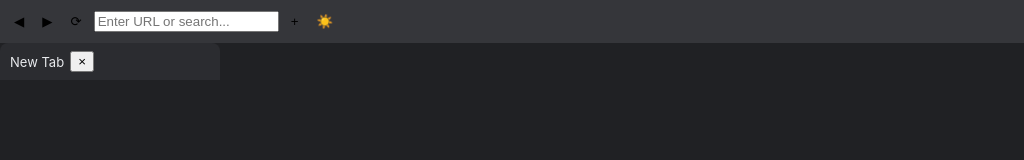
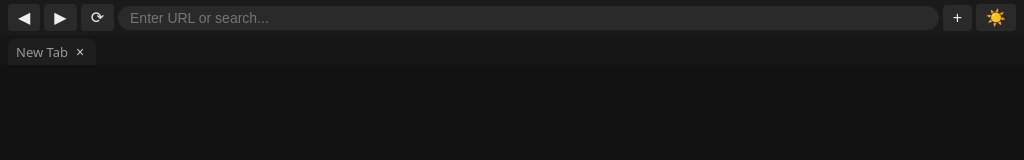
Before and after one commit to FED-OS/Surf-FED-Internet-Broswer, an Electron app: page index.html in a window 1024 px wide. Both pictures are taken after a click on the button "Toggle dark mode". Drawn offline with Linux system fonts and the light colour scheme.

Commit message:
Update styles.css

```diff
--- a/styles.css
+++ b/styles.css
@@ -1,146 +1,111 @@
-* {
-  box-sizing: border-box;
-}
-
-html, body {
-  margin: 0;
-  padding: 0;
-  height: 100%;
-  font-family: -apple-system, BlinkMacSystemFont, "Segoe UI", Roboto, sans-serif;
-  background: #202124;
-  color: #e8eaed;
+* { margin: 0; padding: 0; box-sizing: border-box; }
+body {
+  font-family: system-ui, sans-serif;
+  height: 100vh;
   display: flex;
   flex-direction: column;
-  overflow: hidden;
+  background: #f0f0f0;
 }
-
-#tab-bar {
+#toolbar {
   display: flex;
   align-items: center;
-  background: #1a1b1e;
-  padding: 6px 6px 0 6px;
-  -webkit-app-region: drag;
+  padding: 4px 8px;
+  gap: 4px;
+  background: #2d2d2d;
+  flex-shrink: 0;
 }
-
-#tabs {
+#toolbar button {
+  background: #3d3d3d;
+  border: none;
+  color: white;
+  font-size: 16px;
+  padding: 4px 10px;
+  border-radius: 4px;
+  cursor: pointer;
+}
+#toolbar button:hover { background: #5d5d5d; }
+#urlBar {
+  flex: 1;
+  padding: 4px 12px;
+  border: none;
+  border-radius: 20px;
+  font-size: 14px;
+  background: #4d4d4d;
+  color: white;
+  outline: none;
+}
+#urlBar:focus { background: #5d5d5d; }
+#tabsContainer {
   display: flex;
-  flex: 1;
+  align-items: center;
+  padding: 4px 8px 0 8px;
+  gap: 4px;
+  background: #252525;
+  flex-shrink: 0;
   overflow-x: auto;
-  -webkit-app-region: no-drag;
 }
-
 .tab {
   display: flex;
   align-items: center;
-  gap: 6px;
-  padding: 8px 10px;
-  margin-right: 4px;
-  background: #2b2c30;
-  border-radius: 8px 8px 0 0;
-  min-width: 140px;
-  max-width: 220px;
+  padding: 4px 8px;
+  border-radius: 6px 6px 0 0;
   cursor: pointer;
-  font-size: 13px;
   white-space: nowrap;
+  max-width: 160px;
   overflow: hidden;
   text-overflow: ellipsis;
+  font-size: 13px;
+  background: #333;
+  color: #ccc;
 }
+.tab.active { background: #444; color: #fff; font-weight: bold; }
+.tab .close-tab {
+  background: none;
+  border: none;
+  color: #ccc;
+  font-size: 14px;
+  cursor: pointer;
+  padding: 0 4px;
+  margin-left: 4px;
+}
+.tab .close-tab:hover { color: #fff; }
+#webviewContainer { flex: 1; position: relative; }
+webview { width: 100%; height: 100%; display: none; }
+webview.active { display: inline-flex; }
 
-.tab.active {
-  background: #35363a;
+/* ---------- Dark mode ---------- */
+/* This darkens the browser's own UI (toolbar, tabs, background).
+   It does NOT change the content of websites themselves - that would
+   require injecting CSS into each webview, which is a separate feature. */
+
+body.dark-mode {
+  background: #121212;
 }
-
-.tab .tab-title {
-  flex: 1;
-  overflow: hidden;
-  text-overflow: ellipsis;
-  white-space: nowrap;
+body.dark-mode #toolbar {
+  background: #1a1a1a;
 }
-
-.tab .tab-close {
-  opacity: 0.6;
-  width: 12px;
-  height: 12px;
+body.dark-mode #toolbar button {
+  background: #2a2a2a;
+  color: #eee;
 }
-
-.tab .tab-close:hover {
-  opacity: 1;
+body.dark-mode #toolbar button:hover {
+  background: #3a3a3a;
 }
-
-#new-tab-btn {
-  -webkit-app-region: no-drag;
+body.dark-mode #urlBar {
+  background: #2a2a2a;
+  color: #eee;
 }
-
-#toolbar {
-  display: flex;
-  align-items: center;
-  gap: 6px;
-  padding: 8px;
-  background: #35363a;
+body.dark-mode #urlBar:focus {
+  background: #333;
 }
-
-#toolbar button,
-#new-tab-btn {
-  background: transparent;
-  border: none;
-  border-radius: 6px;
-  padding: 6px;
-  display: flex;
-  align-items: center;
-  justify-content: center;
-  cursor: pointer;
+body.dark-mode #tabsContainer {
+  background: #161616;
 }
-
-#toolbar button:hover,
-#new-tab-btn:hover {
-  background: rgba(255, 255, 255, 0.1);
+body.dark-mode .tab {
+  background: #1e1e1e;
+  color: #999;
 }
-
-#toolbar img {
-  width: 18px;
-  height: 18px;
-  /* placeholder icons are white line-art; swap the PNG files in
-     assets/icons/ui and remove this filter if your new icons already
-     have the right colors baked in */
-  filter: invert(1);
+body.dark-mode .tab.active {
+  background: #2a2a2a;
+  color: #fff;
 }
-
-#address-bar {
-  flex: 1;
-  padding: 8px 12px;
-  border-radius: 20px;
-  border: none;
-  background: #202124;
-  color: #e8eaed;
-  font-size: 14px;
-  outline: none;
-}
-
-#go-btn {
-  padding: 8px 14px;
-  border: none;
-  border-radius: 20px;
-  background: #4285f4;
-  color: white;
-  cursor: pointer;
-  font-size: 13px;
-}
-
-#go-btn:hover {
-  background: #5a95f5;
-}
-
-#views {
-  flex: 1;
-  position: relative;
-}
-
-webview {
-  width: 100%;
-  height: 100%;
-  display: none;
-}
-
-webview.active {
-  display: flex;
-}
```
